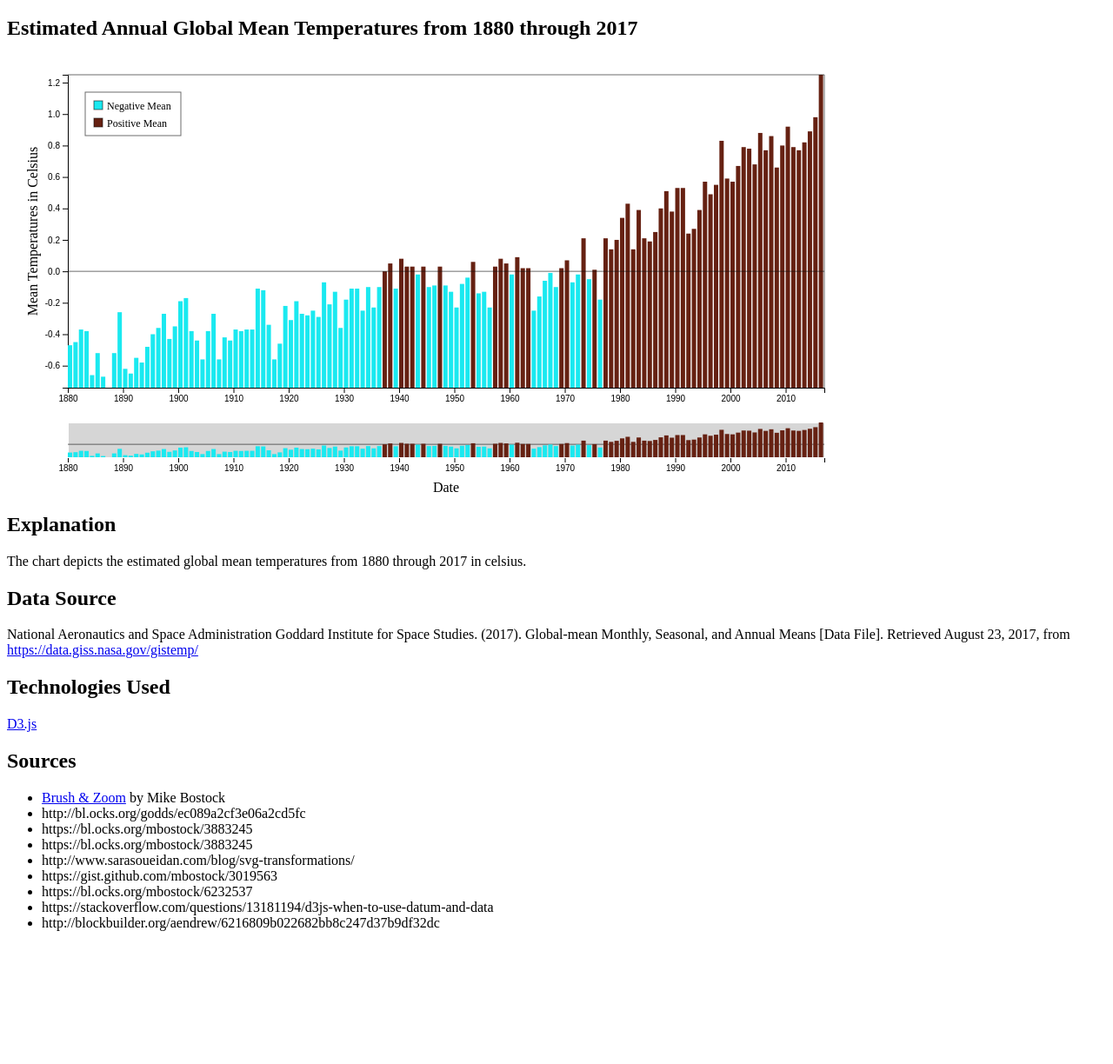
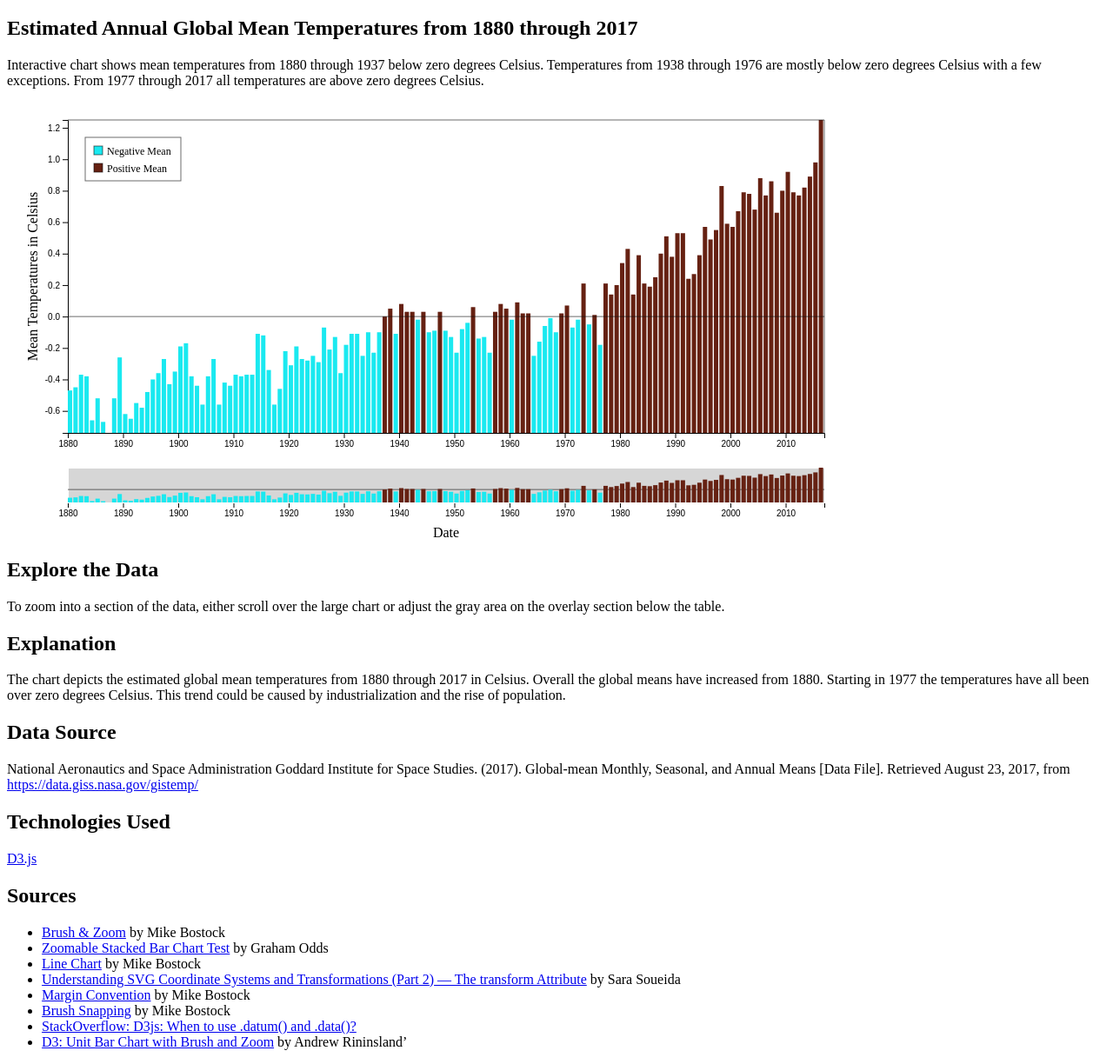
Before and after one commit to LifelongLearner13/datavis_global_mean_temp, a plain HTML site: page src/index.html in a window 1280 px wide. Shown: the part 61-1285 px from the top of the page at 87% size. Before the commit the page ends 1148 px from the top, so only its background shows below. Drawn offline with nearby package versions, Linux system fonts and the light colour scheme.

Commit message:
Added to discription

```diff
--- a/src/index.html
+++ b/src/index.html
@@ -1,5 +1,6 @@
 <!DOCTYPE html>
 <html>
+
 <head>
   <title>Data Visualization: Programming Assignment 1</title>
   <meta name="description" content="Submission for a data visualization assignment, the page contains a bar chart depicting the Global Mean temperatures from 1880 through 2017.">
@@ -21,37 +22,54 @@
     .positive {
       background-color: red;
     }
-
   </style>
   <script src="https://d3js.org/d3.v4.min.js"></script>
   <script src="./js/bar-chart.js"></script>
 </head>
+
 <body>
   <h1>Data Visualization: Programming Assignment 1</h1>
-      <h2>Estimated Annual Global Mean Temperatures from 1880 through 2017</h2>
-      <svg width="960" height="500"></svg>
+  <section>
+    <h2 id="chart-title">Estimated Annual Global Mean Temperatures from 1880 through 2017</h2>
+    <p class="for-screen-readers">Interactive chart shows mean temperatures from 1880 through 1937 below zero degrees Celsius. Temperatures from 1938 through
+      1976 are mostly below zero degrees Celsius with a few exceptions. From 1977 through 2017 all temperatures are above
+      zero degrees Celsius.</p>
+    <svg aria-hidden="true" class="left" width="960" height="500">
+      <title>Estimated Annual Global Mean Temperatures from 1880 through 2017</title>
+    </svg>
+    <div aria-hidden="true" class="right">
+      <h2>Explore the Data</h2>
+      <p>To zoom into a section of the data, either scroll over the large chart or adjust the gray area on the overlay section
+        below the table.</p>
+    </div>
+  </section>
+  <section>
     <h2>Explanation</h2>
-      <p>The chart depicts the estimated global mean temperatures from 1880 through 2017 in celsius.</p>
+    <p id="chart-description">The chart depicts the estimated global mean temperatures from 1880 through 2017 in Celsius. Overall the global means
+      have increased from 1880. Starting in 1977 the temperatures have all been over zero degrees Celsius. This trend could
+      be caused by industrialization and the rise of population.</p>
     <h2>Data Source</h2>
-      <p>National Aeronautics and Space Administration Goddard Institute for Space Studies. (2017). Global-mean Monthly, Seasonal, and Annual Means [Data File]. Retrieved August 23, 2017, from <a href="https://data.giss.nasa.gov/gistemp/">https://data.giss.nasa.gov/gistemp/</a></p>
+    <p>National Aeronautics and Space Administration Goddard Institute for Space Studies. (2017). Global-mean Monthly, Seasonal,
+      and Annual Means [Data File]. Retrieved August 23, 2017, from <a href="https://data.giss.nasa.gov/gistemp/">https://data.giss.nasa.gov/gistemp/</a></p>
     <h2>Technologies Used</h2>
     <a href="https://d3js.org/">D3.js</a>
     <h2>Sources</h2>
     <ul>
-        <li><a href="https://bl.ocks.org/mbostock/34f08d5e11952a80609169b7917d4172">Brush & Zoom</a> by Mike Bostock</li>
-        <li>http://bl.ocks.org/godds/ec089a2cf3e06a2cd5fc</li>
-        <li>https://bl.ocks.org/mbostock/3883245</li>
-        <li>https://bl.ocks.org/mbostock/3883245</li>
-        <li>http://www.sarasoueidan.com/blog/svg-transformations/</li>
-        <li>https://gist.github.com/mbostock/3019563</li>
-        <li>https://bl.ocks.org/mbostock/6232537</li>
-        <li>https://stackoverflow.com/questions/13181194/d3js-when-to-use-datum-and-data</li>
-        <li>http://blockbuilder.org/aendrew/6216809b022682bb8c247d37b9df32dc</li>
+      <li><a href="https://bl.ocks.org/mbostock/34f08d5e11952a80609169b7917d4172">Brush &amp; Zoom</a> by Mike Bostock</li>
+      <li><a href="http://bl.ocks.org/godds/ec089a2cf3e06a2cd5fc">Zoomable Stacked Bar Chart Test</a> by Graham Odds</li>
+      <li><a href="https://bl.ocks.org/mbostock/3883245">Line Chart</a> by Mike Bostock</li>
+      <li><a href="http://www.sarasoueidan.com/blog/svg-transformations/">Understanding SVG Coordinate Systems and Transformations (Part 2) — The transform Attribute</a>        by Sara Soueida</li>
+      <li><a href="https://gist.github.com/mbostock/3019563">Margin Convention</a> by Mike Bostock</li>
+      <li><a href="https://bl.ocks.org/mbostock/6232537">Brush Snapping</a> by Mike Bostock</li>
+      <li><a href="https://stackoverflow.com/questions/13181194/d3js-when-to-use-datum-and-data">StackOverflow: D3js: When to use .datum() and .data()?</a></li>
+      <li><a href="http://blockbuilder.org/aendrew/6216809b022682bb8c247d37b9df32dc">D3: Unit Bar Chart with Brush and Zoom</a>        by Andrew Rininsland’</li>
     </ul>
+  </section>
 </body>
 <script>
-      window.onload = function() {
+  window.onload = function () {
     zoomBarChart();
   };
 </script>
+
 </html>
```
Lines whose indentation alone changed are shown as unchanged.
